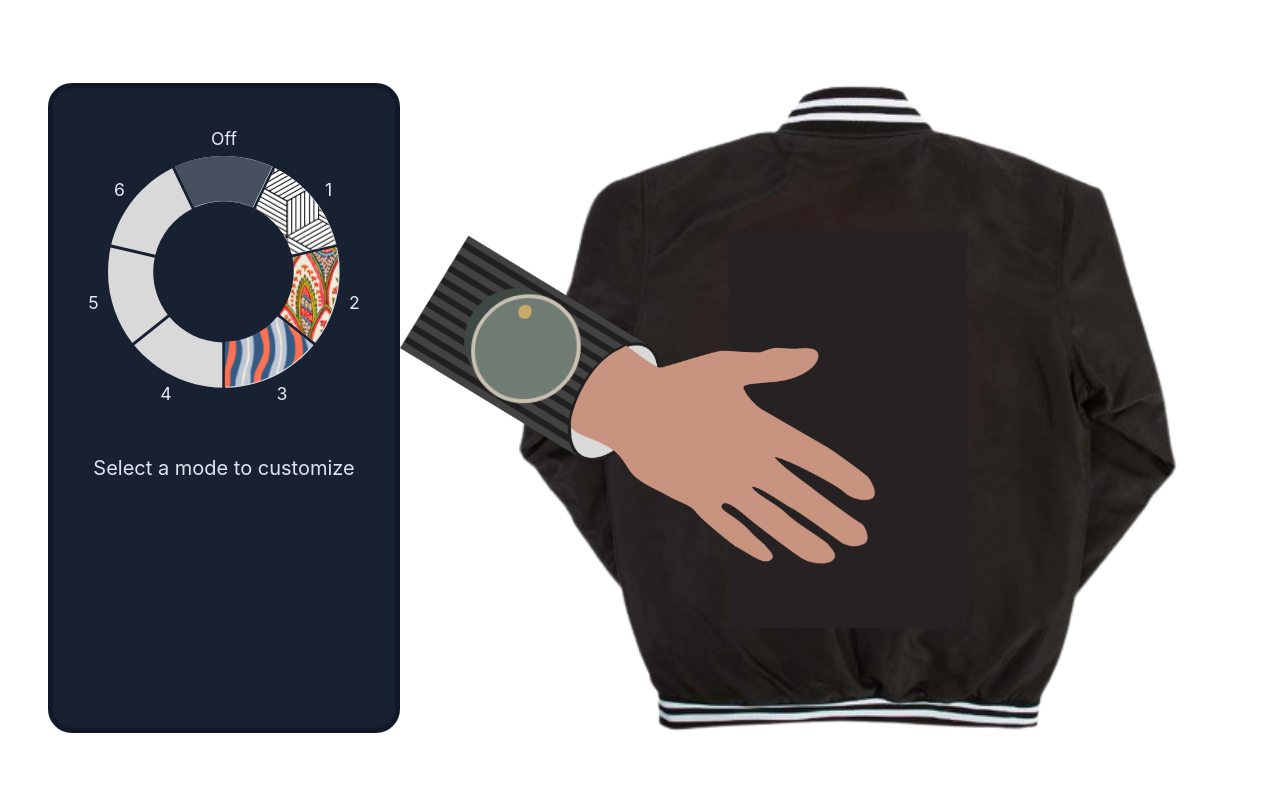
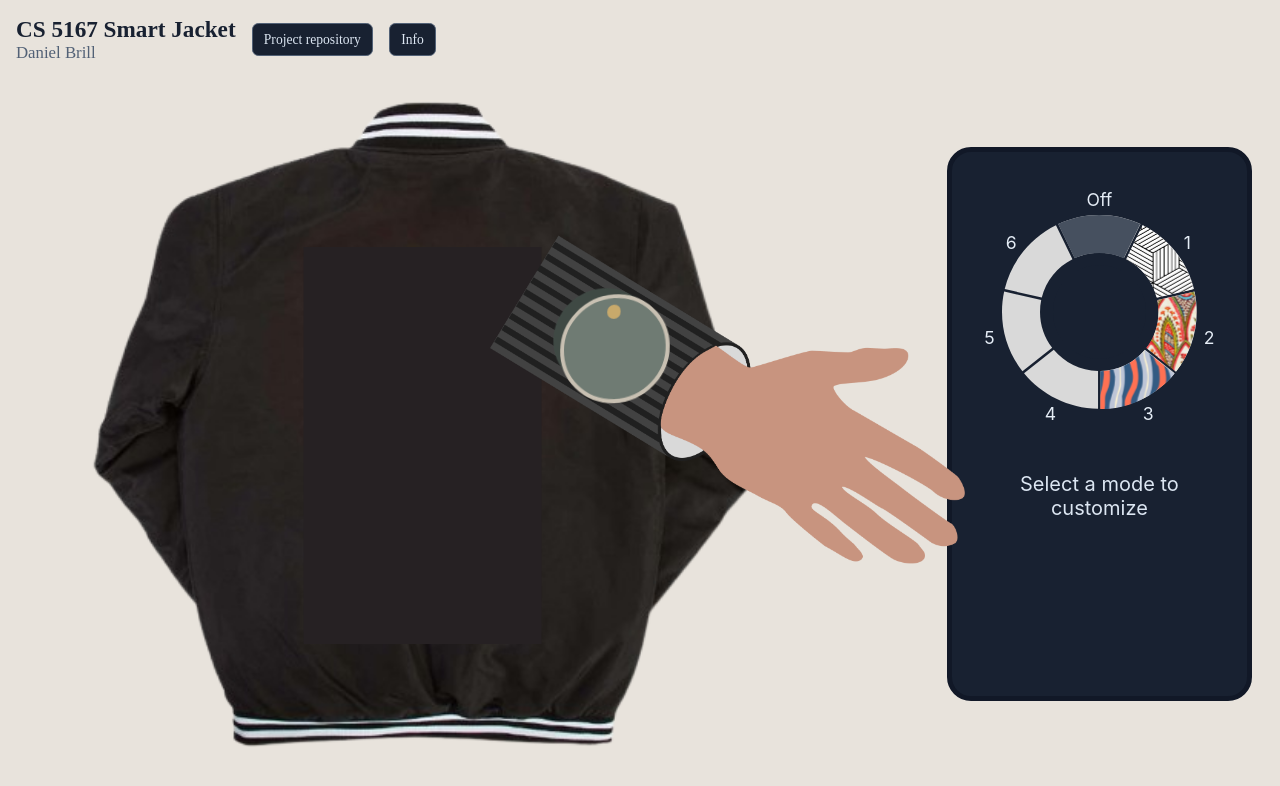
Before and after one commit to DanielBrill20/cs5167-smart-jacket, a Svelte app in the folder smart-jacket/: page / in a window 1280 px wide. Shown: the top 786 px of the page. Built offline with nearby package versions, Linux system fonts and the light colour scheme.

Commit message:
Added title and changed layout

```diff
--- a/smart-jacket/src/App.svelte
+++ b/smart-jacket/src/App.svelte
@@ -10,6 +10,7 @@
 
     let selectedMode = $state(0);
     let movement = $state({ x: 50, y: 50, speed: 0, angle: 0, id: 0 });
+    let showInfo = $state(false);
     let presets = $state({
         1: { type: 'image', value: cubeDesignImage },
         2: { type: 'image', value: floralDesignImage },
@@ -29,24 +30,116 @@
 </script>
 
 <main class="interface">
-    <MobileApp {presets} onPresetChange={handlePresetChange} />
+    <header class="project-header">
+        <div>
+            <h1>CS 5167 Smart Jacket</h1>
+            <p>Daniel Brill</p>
+        </div>
+        <a href="https://github.com/DanielBrill20/cs5167-smart-jacket" target="_blank" rel="noreferrer">
+            Project repository
+        </a>
+        <button type="button" aria-expanded={showInfo} onclick={() => showInfo = !showInfo}>
+            {showInfo ? 'Close info' : 'Info'}
+        </button>
+    </header>
+
+    {#if showInfo}
+        <aside class="info-panel">
+            <h2>How to use</h2>
+            <p>Rotate the wrist dial to change the jacket's display mode.</p>
+            <p>Use the phone app to select a mode, assign an image or movement visualizer, and clear a mode.</p>
+            <p>Drag the hand to simulate movement. The movement visualizer responds on the jacket screen.</p>
+        </aside>
+    {/if}
+
+    <div class="jacket-display">
+        <img src={jacketImage} alt="Back of a jacket" />
+        <Screen {selectedMode} {movement} {presets} />
+    </div>
     <MovementVisualizer
         {selectedMode}
         onModeChange={(mode) => selectedMode = mode}
         onMove={handleMovement}
     />
-    <div class="jacket-display">
-        <img src={jacketImage} alt="Back of a jacket" />
-        <Screen {selectedMode} {movement} {presets} />
-    </div>
+    <MobileApp {presets} onPresetChange={handlePresetChange} />
 </main>
 
 <style>
+    .project-header {
+        position: fixed;
+        z-index: 10;
+        top: 1rem;
+        left: 1rem;
+        display: flex;
+        align-items: center;
+        gap: 1rem;
+        color: #182131;
+    }
+
+    .project-header h1,
+    .project-header p {
+        margin: 0;
+    }
+
+    .project-header h1 {
+        font-size: 1.45rem;
+    }
+
+    .project-header p {
+        color: #526176;
+        font-size: 1.05rem;
+    }
+
+    .project-header a,
+    .project-header button {
+        border: 1px solid #526176;
+        border-radius: 0.4rem;
+        background: #182131;
+        color: #dce6f2;
+        font: inherit;
+        font-size: 0.85rem;
+        padding: 0.45rem 0.7rem;
+        text-decoration: none;
+    }
+
+    .project-header button {
+        cursor: pointer;
+    }
+
+    .info-panel {
+        position: fixed;
+        z-index: 10;
+        top: 5rem;
+        left: 1rem;
+        width: min(20rem, calc(100vw - 2rem));
+        padding: 1rem;
+        border: 1px solid #526176;
+        border-radius: 0.6rem;
+        background: #0e1522;
+        color: #dce6f2;
+        font-size: 0.9rem;
+    }
+
+    .info-panel h2,
+    .info-panel p {
+        margin: 0;
+    }
+
+    .info-panel h2 {
+        margin-bottom: 0.6rem;
+        font-size: 1rem;
+    }
+
+    .info-panel p + p {
+        margin-top: 0.6rem;
+    }
+
     .jacket-display {
         position: relative;
         flex: 0 0 auto;
-        width: min(88rem, 96vw, calc(100vh - 2rem));
+        width: min(88rem, 70vw, calc(100vh - 2rem));
         aspect-ratio: 1;
+        transform: translateX(-3vw);
     }
 
     .jacket-display > img {
@@ -65,6 +158,10 @@
     }
 
     @media (max-width: 720px) {
+        .interface {
+            padding-top: 5rem;
+        }
+
         .jacket-display {
             width: min(33rem, 94vw, calc(100vh - 2rem));
         }
--- a/smart-jacket/src/MobileApp.svelte
+++ b/smart-jacket/src/MobileApp.svelte
@@ -199,7 +199,7 @@
 
 <style>
     .phone {
-        width: min(19rem, 25vw);
+        width: min(17rem, 22vw);
         min-width: 16rem;
         aspect-ratio: 9 / 18;
         overflow: hidden;
--- a/smart-jacket/src/MovementVisualizer.svelte
+++ b/smart-jacket/src/MovementVisualizer.svelte
@@ -6,7 +6,7 @@
     let movementArea;
     let wristElement = $state();
     let isDragging = $state(false);
-    let position = $state({ x: 50, y: 50 });
+    let position = $state({ x: 57, y: 50 });
     let previousPosition = { x: 50, y: 50, time: 0 };
 
     function moveWrist(event) {
--- a/smart-jacket/src/app.css
+++ b/smart-jacket/src/app.css
@@ -1,14 +1,34 @@
+html,
+body,
+#app {
+    width: 100%;
+    height: 100%;
+    margin: 0;
+    overflow: hidden;
+}
+
+body {
+    background: #e8e3dc;
+}
+
 .interface {
     display: flex;
     align-items: center;
-    justify-content: center;
-    gap: 4rem;
-    min-height: 100vh;
+    justify-content: space-between;
+    box-sizing: border-box;
+    gap: clamp(3rem, 8vw, 8rem);
+    height: 100vh;
+    min-height: 0;
+    padding: 4rem clamp(3rem, 6vw, 8rem) 1rem;
+    overflow: hidden;
 }
 
 @media (max-width: 720px) {
     .interface {
         flex-direction: column;
+        height: auto;
+        min-height: 100vh;
+        overflow-y: auto;
         gap: 2rem;
     }
 }
```
